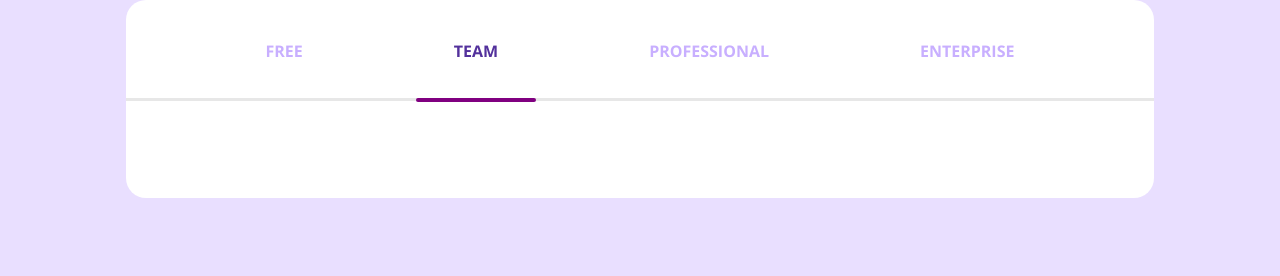
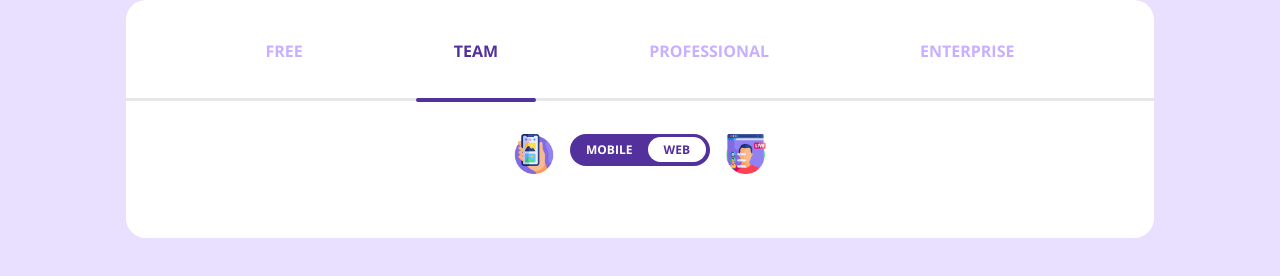
Before and after one commit to Binkybinx/Cost-Estimator, a plain HTML site: page index.html in a window 1280 px wide. Shown: the part 126-402 px from the top of the page. Drawn offline with nearby package versions, Linux system fonts and the light colour scheme.

Commit message:
Add toggle section

```diff
--- a/index.html
+++ b/index.html
@@ -22,6 +22,14 @@
         <p>Enterprise</p>
       </div>
       <div class="line"></div>
+      <div class="toggle-wrapper">
+        <img src="./images/icon1.png" alt="" />
+        <div class="toggle">
+          <span>Mobile</span>
+          <span>Web</span>
+        </div>
+        <img src="./images/icon2.png" alt="" />
+      </div>
     </div>
   </body>
 </html>
--- a/style.css
+++ b/style.css
@@ -1,17 +1,16 @@
 body {
-  background-color: rgb(233,223,255);
+  background-color: rgb(233, 223, 255);
   font-family: "Open Sans", sans-serif;
   display: flex;
   flex-direction: column;
   justify-content: center;
   align-items: center;
   padding: 32px;
-  color: rgb(44,44,44);
-
+  color: rgb(44, 44, 44);
 }
 
 h1 {
-  color: rgb(83,49,159);
+  color: rgb(83, 49, 159);
 }
 
 .container {
@@ -36,7 +35,6 @@ h1 {
   color: rgb(200, 175, 255);
   margin: 0 0 32px 0;
   padding: 16px;
-
 }
 
 .tabs p {
@@ -65,10 +63,45 @@ h1 {
   content: "";
   width: 200%;
   height: 4px;
-  background-color: purple;
+  background-color: rgb(83, 49, 156);
   position: absolute;
   bottom: -32px;
   z-index: 2;
   border-radius: 10px;
   left: -50%;
 }
+
+.toggle-wrapper {
+  display: flex;
+}
+
+.toggle-wrapper img {
+  height: 40px;
+  margin: 0 16px;
+}
+
+.toggle {
+  background-color: rgb(83, 49, 156);
+  height: 32px;
+  width: 140px;
+  border-radius: 20px;
+  text-transform: uppercase;
+  font-weight: bold;
+  box-sizing: border-box;
+  display: flex;
+  justify-content: space-between;
+  align-items: center;
+  font-size: 12px;
+  padding: 0 4px 0 16px;
+}
+
+.toggle span:first-of-type {
+  color: white;
+}
+
+.toggle span:last-of-type {
+  background-color: white;
+  color: rgb(83, 49, 156);
+  padding: 4px 16px;
+  border-radius: 20px;
+}
```
